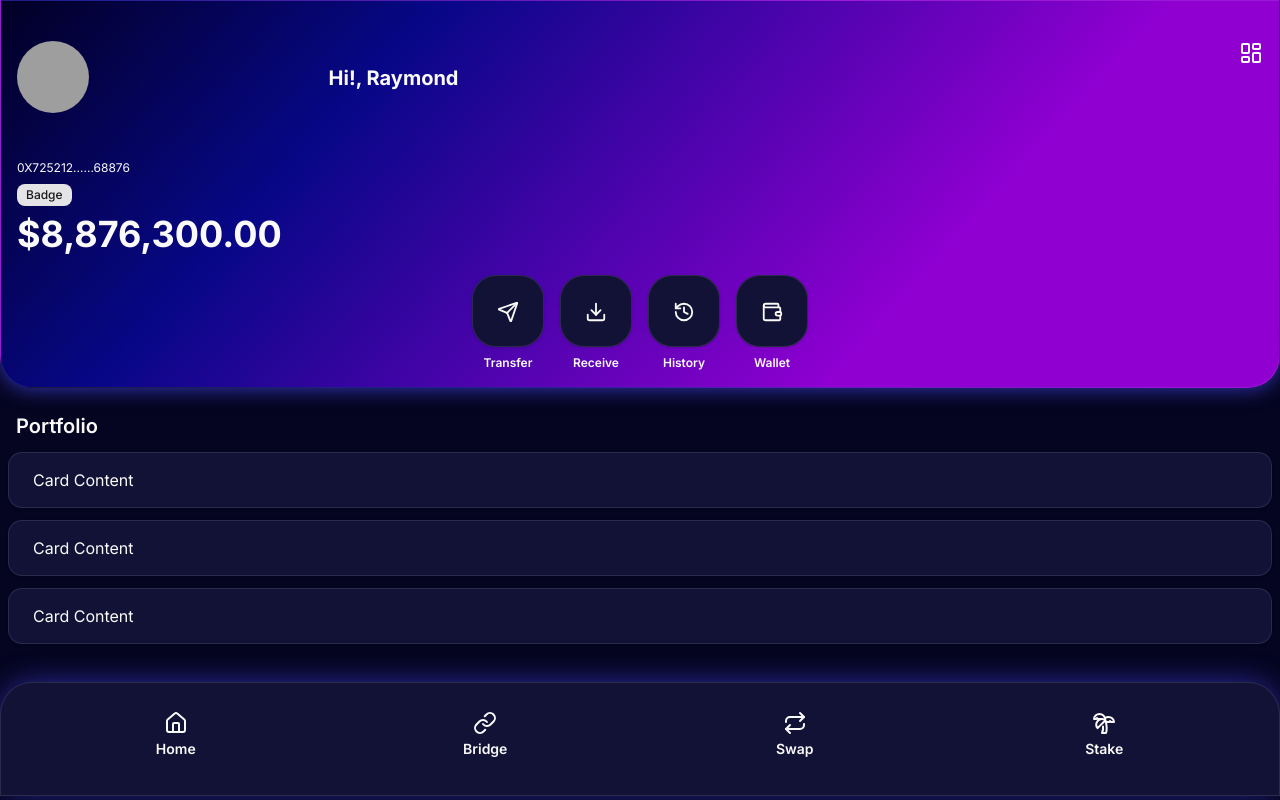
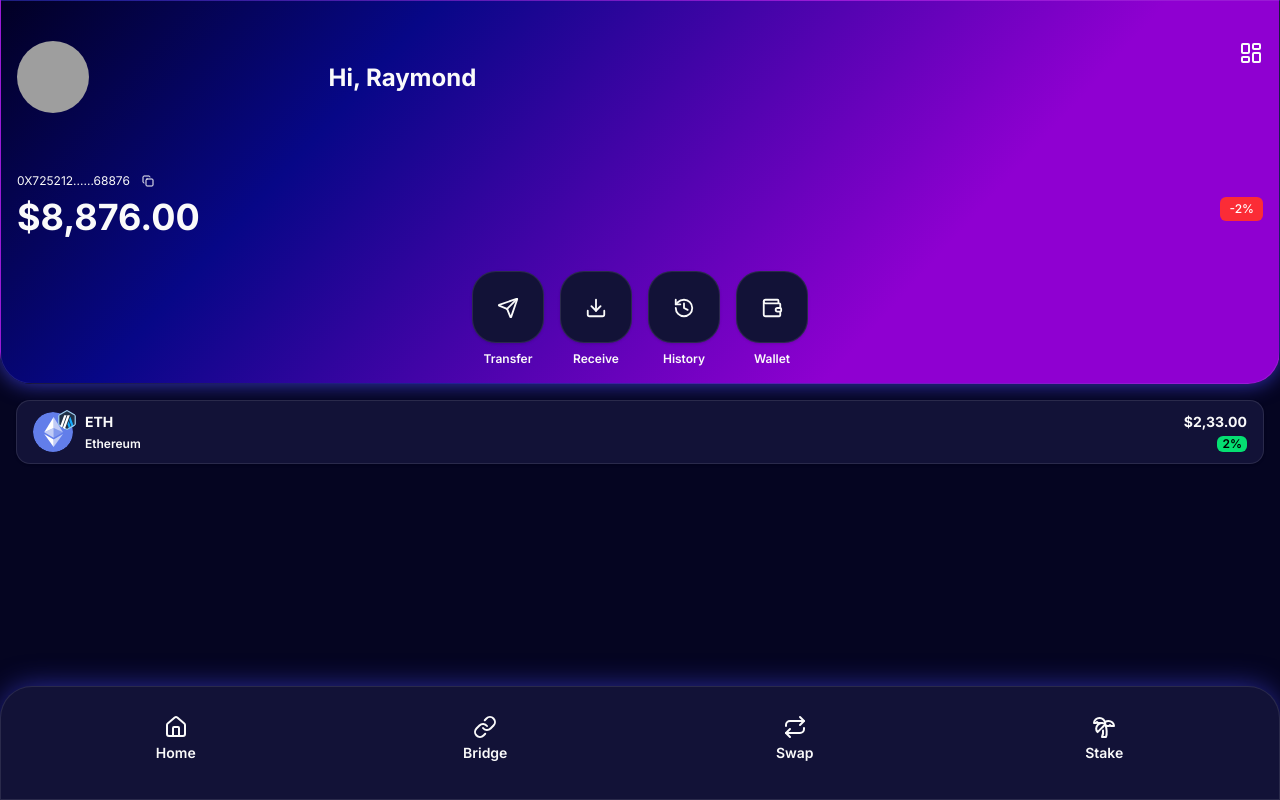
Before and after one commit to daudonhere/Nodius-Wallet, a Next.js app: page / in a window 1280 px wide. Built offline with nearby package versions, Linux system fonts and the light colour scheme; grey boxes are pictures that could not be loaded.

Commit message:
feat: add token list

```diff
--- a/src/app/page.tsx
+++ b/src/app/page.tsx
@@ -1,11 +1,11 @@
 import { Card, CardContent } from "@/components/ui/card"
 import { Badge } from "@/components/ui/badge"
 import { Avatar, AvatarFallback, AvatarImage } from "@/components/ui/avatar"
-import { House, Link, Repeat, TreePalm, LayoutDashboard, Send, Download, History, Wallet } from "lucide-react"
+import { Copy, House, Link, Repeat, TreePalm, LayoutDashboard, Send, Download, History, Wallet } from "lucide-react"
 
 export default function Home() {
   return (
-    <main className="relative flex flex-col w-screen h-screen bg-background gap-6">
+    <div className="relative flex flex-col w-screen h-screen">
       <div className="flex flex-1 w-full">
         <Card className="flex w-full rounded-b-4xl rounded-t-none" style={{
           background: 'linear-gradient(132deg, rgba(2, 0, 36, 1) 0%, rgba(7, 7, 135, 1) 27%, rgba(143, 0, 209, 1) 72%)',
@@ -20,8 +20,8 @@ export default function Home() {
                 </Avatar>
               </div>
               <div className="flex w-[65%] items-center">
-                <h2 className="flex font-bold text-xl">
-                  Hi!, Raymond
+                <h2 className="flex font-bold text-2xl">
+                  Hi, Raymond
                 </h2>
               </div>
               <div className="flex w-[10%] p-2 justify-end">
@@ -31,13 +31,28 @@ export default function Home() {
 
             <div className="flex h-[50%] flex-row px-2 gap-2 w-full">
               <div className="flex flex-1 flex-col gap-2 justify-center">
+                <div className="flex flex-row gap-2">
+                  <div className="flex flex-1 items-center gap-1">
                     <h6 className="flex font-base text-xs">
                       0X725212......68876
                     </h6>
-                <Badge variant="default">Badge</Badge>
+                    <div className="flex flex-1 justify-start px-2">
+                      <Copy size={12}/>
+                    </div>
+                  </div>
+                </div>
+                <div className="flex flex-row gap-2">
+                  <div className="flex flex-1 items-center">
                     <h2 className="flex font-bold text-4xl">
-                  $8,876,300.00
+                      $8,876.00
                     </h2>
+                  </div>
+                  <div className="flex flex-1 justify-end">
+                      <Badge variant="secondary" className="h-6">
+                        -2%
+                      </Badge>
+                  </div>
+                </div>
               </div>
             </div>
 
@@ -78,29 +93,50 @@ export default function Home() {
           </CardContent>
         </Card>
       </div>
-
-      <div className="flex flex-1 flex-col gap-3 px-2 w-full">
-        <h1 className="flex ml-2 font-semibold text-xl">
-          Portfolio
-        </h1>
-        <Card className="flex w-full h-14 justify-center">
-          <CardContent>
-            <p>Card Content</p>
+      <div className="flex flex-1 flex-col gap-2 p-4 px-4 w-full overflow-y-scroll no-scrollbar z-10">
+        <Card className="flex w-full h-16 justify-center">
+          <CardContent className="flex flex-row flex-1 gap-1 py-1 px-4">
+            <div className="flex flex-row flex-1 items-center gap-2">
+              <div className="flex justify-start items-center">
+                <Avatar className="w-10 h-10">
+                  <AvatarImage src="/token/eth.svg" />
+                  <AvatarFallback>eth</AvatarFallback>
+                </Avatar>
+                <Avatar className="w-5 h-5 -ml-4 -mt-6">
+                  <AvatarImage src="/token/arb.svg" />
+                  <AvatarFallback>arb</AvatarFallback>
+                </Avatar>
+              </div>
+              <div className="flex flex-1 flex-col justify-start gap-1">
+                <div className="flex flex-1 justify-start">
+                  <h2 className="flex font-bold text-sm">
+                    ETH
+                  </h2>
+                </div>
+                <div className="flex flex-1 justify-start">
+                  <h6 className="flex font-semibold text-xs">
+                    Ethereum
+                  </h6>
+                </div>
+              </div>
+            </div>
+            <div className="flex flex-col flex-1 gap-1">
+              <div className="flex flex-1 justify-end">
+                <h2 className="flex font-bold text-sm">
+                  $2,33.00
+                </h2>
+              </div>
+              <div className="flex flex-1 justify-end">
+                <Badge variant="primary" className="h-4 p-1">
+                  2%
+                </Badge>
+              </div>
+            </div>
           </CardContent>
         </Card>
-        <Card className="flex w-full h-14 justify-center">
-          <CardContent>
-            <p>Card Content</p>
-          </CardContent>
-        </Card>
-        <Card className="flex w-full h-14 justify-center">
-          <CardContent>
-            <p>Card Content</p>
-          </CardContent>
-        </Card>
+        <div className="flex flex-1 w-full min-h-[25%]"/>
       </div>
-      <div className="absolute bottom-1 flex w-full h-2/14">
-        <Card className="flex w-full rounded-t-4xl rounded-b-none"
+      <Card className="absolute bottom-0 flex w-full h-2/14 rounded-t-4xl rounded-b-none z-20"
         style={{
           boxShadow: '0 -2px 30px -5px rgba(61, 62, 213, 0.8)'
         }}
@@ -125,6 +161,5 @@ export default function Home() {
         </CardContent>
       </Card>
     </div>
-    </main>
   );
 }
--- a/src/components/ui/badge.tsx
+++ b/src/components/ui/badge.tsx
@@ -5,14 +5,14 @@ import { cva, type VariantProps } from "class-variance-authority"
 import { cn } from "@/libs/utils"
 
 const badgeVariants = cva(
-  "inline-flex items-center justify-center rounded-md border px-2 py-0.5 text-xs font-medium w-fit whitespace-nowrap shrink-0 [&>svg]:size-3 gap-1 [&>svg]:pointer-events-none focus-visible:border-ring focus-visible:ring-ring/50 focus-visible:ring-[3px] aria-invalid:ring-destructive/20 dark:aria-invalid:ring-destructive/40 aria-invalid:border-destructive transition-[color,box-shadow] overflow-hidden",
+  "inline-flex items-center justify-center rounded-sm border px-2 py-0.5 text-xs font-medium w-fit whitespace-nowrap shrink-0 [&>svg]:size-3 gap-1 [&>svg]:pointer-events-none focus-visible:border-ring focus-visible:ring-ring/50 focus-visible:ring-[3px] aria-invalid:ring-destructive/20 dark:aria-invalid:ring-destructive/40 aria-invalid:border-destructive transition-[color,box-shadow] overflow-hidden",
   {
     variants: {
       variant: {
-        default:
-          "border-transparent bg-primary text-primary-foreground [a&]:hover:bg-primary/90",
+        primary:
+          "border-transparent bg-green-400 text-black font-semibold [a&]:hover:bg-green-400/90",
         secondary:
-          "border-transparent bg-secondary text-secondary-foreground [a&]:hover:bg-secondary/90",
+          "border-transparent bg-red-500 text-white font-semibold-foreground [a&]:hover:bg-red-500/90",
         destructive:
           "border-transparent bg-destructive text-white [a&]:hover:bg-destructive/90 focus-visible:ring-destructive/20 dark:focus-visible:ring-destructive/40 dark:bg-destructive/60",
         outline:
@@ -20,7 +20,7 @@ const badgeVariants = cva(
       },
     },
     defaultVariants: {
-      variant: "default",
+      variant: "primary",
     },
   }
 )
--- a/src/styles/globals.css
+++ b/src/styles/globals.css
@@ -45,40 +45,6 @@
 
 :root {
   --radius: 0.625rem;
-  --background: oklch(1 0 0);
-  --foreground: oklch(0.141 0.005 285.823);
-  --card: oklch(1 0 0);
-  --card-foreground: oklch(0.141 0.005 285.823);
-  --popover: oklch(1 0 0);
-  --popover-foreground: oklch(0.141 0.005 285.823);
-  --primary: oklch(0.21 0.006 285.885);
-  --primary-foreground: oklch(0.985 0 0);
-  --secondary: oklch(0.967 0.001 286.375);
-  --secondary-foreground: oklch(0.21 0.006 285.885);
-  --muted: oklch(0.967 0.001 286.375);
-  --muted-foreground: oklch(0.552 0.016 285.938);
-  --accent: oklch(0.967 0.001 286.375);
-  --accent-foreground: oklch(0.21 0.006 285.885);
-  --destructive: oklch(0.577 0.245 27.325);
-  --border: oklch(0.92 0.004 286.32);
-  --input: oklch(0.92 0.004 286.32);
-  --ring: oklch(0.705 0.015 286.067);
-  --chart-1: oklch(0.646 0.222 41.116);
-  --chart-2: oklch(0.6 0.118 184.704);
-  --chart-3: oklch(0.398 0.07 227.392);
-  --chart-4: oklch(0.828 0.189 84.429);
-  --chart-5: oklch(0.769 0.188 70.08);
-  --sidebar: oklch(0.985 0 0);
-  --sidebar-foreground: oklch(0.141 0.005 285.823);
-  --sidebar-primary: oklch(0.21 0.006 285.885);
-  --sidebar-primary-foreground: oklch(0.985 0 0);
-  --sidebar-accent: oklch(0.967 0.001 286.375);
-  --sidebar-accent-foreground: oklch(0.21 0.006 285.885);
-  --sidebar-border: oklch(0.92 0.004 286.32);
-  --sidebar-ring: oklch(0.705 0.015 286.067);
-}
-
-.dark {
   --background: oklch(0.14 0.0592 275.67);
   --foreground: oklch(0.985 0 0);
   --card: oklch(0.21 0.0703 278.39);
@@ -120,3 +86,14 @@
     @apply bg-background text-foreground;
   }
 }
+
+.no-scrollbar::-webkit-scrollbar {
+    display: none;
+    width: 0;
+    height: 0;
+}
+
+.no-scrollbar {
+    -ms-overflow-style: none;
+    scrollbar-width: none;
+}
```
Also changed, not shown: public/token/arb.svg (added), public/token/eth.svg (added). Lines whose indentation alone changed are shown as unchanged.
